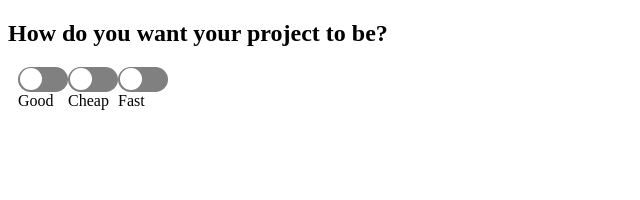
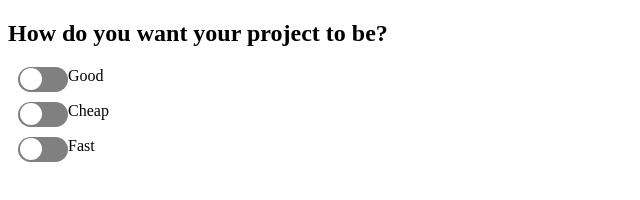
Before and after one commit to acciojob/toggler-js-adnandotdev, a website: page main.html in a window 1280 px wide. Shown: the whole page, without its empty margins (0-640 px from the left). Drawn offline with Linux system fonts and the light colour scheme.

Commit message:
created a submission

```diff
--- a/styles.css
+++ b/styles.css
@@ -1,7 +1,7 @@
 /*  your css code here. If applicable */
-.toggle-container{
+.g1, .g2, .g3{
     display: flex;
-	margin:10px
+	margin:10px;
 }
 .button{
     width: 50px;
```
